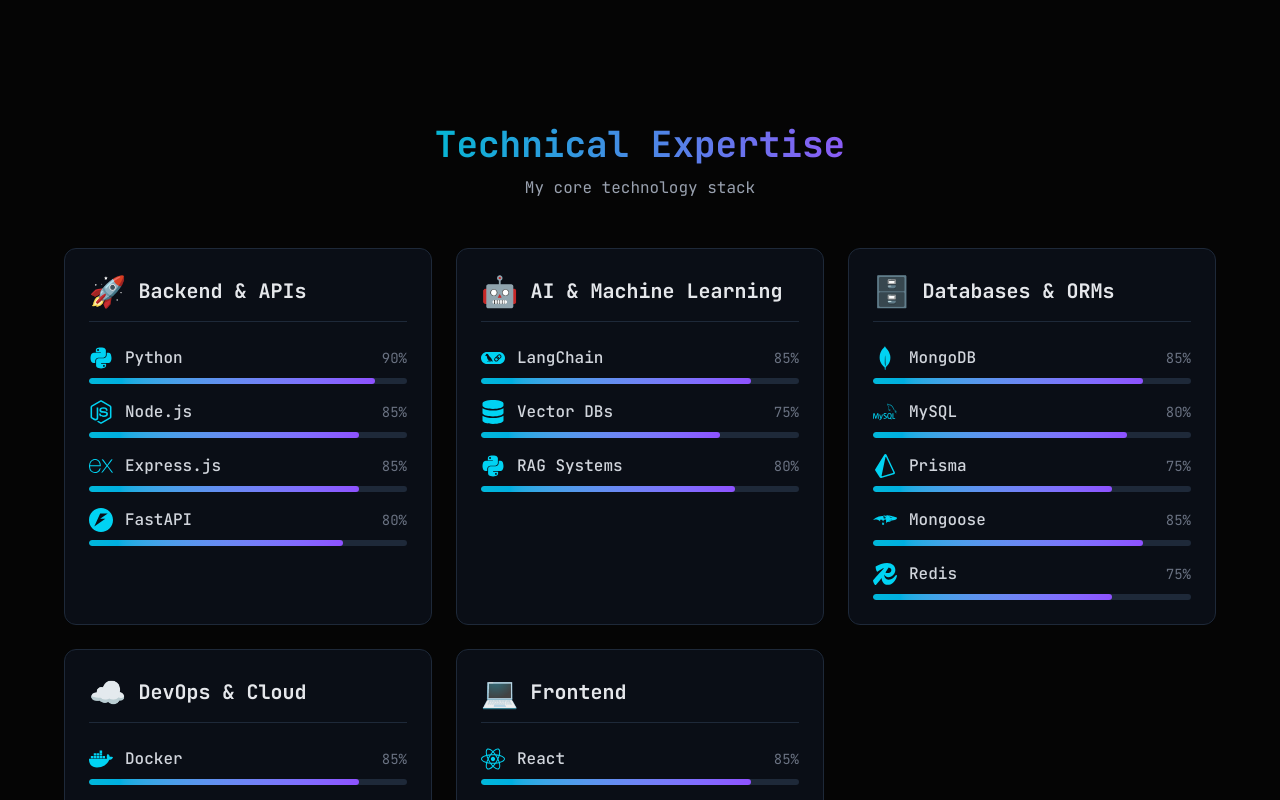
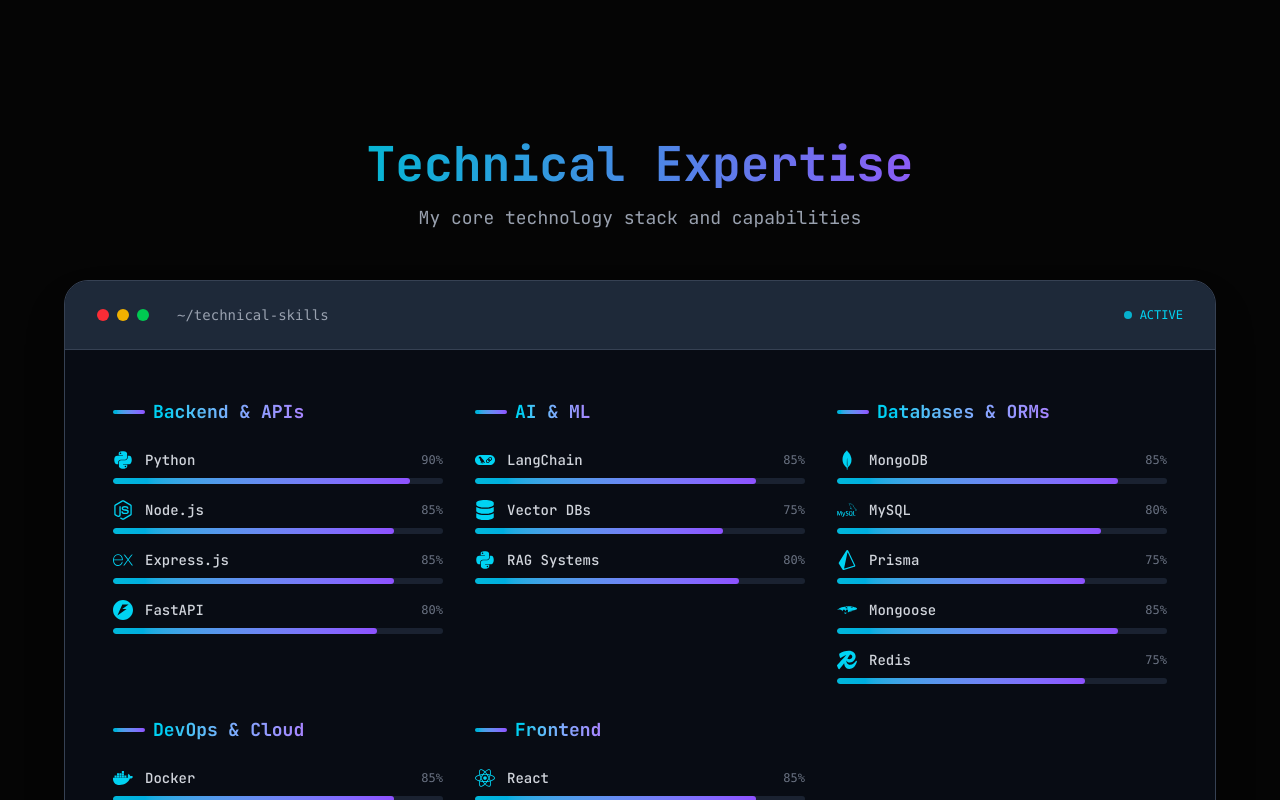
Before and after one commit to heyitsjatinbisht/jatin-portfolio, a React (Vite) app: page / in a window 1280 px wide. Shown: the part 740-1540 px from the top of the page. Built offline with nearby package versions, Linux system fonts and the light colour scheme.

Commit message:
feat: Implement animated Skills section component and global styles including custom cursor.

```diff
--- a/src/components/Skills.jsx
+++ b/src/components/Skills.jsx
@@ -29,7 +29,6 @@
   const skillCategories = [
     {
       title: "Backend & APIs",
-      icon: "🚀",
       skills: [
         { icon: <FaPython />, name: "Python", level: 90 },
         { icon: <FaNodeJs />, name: "Node.js", level: 85 },
@@ -38,8 +37,7 @@
       ],
     },
     {
-      title: "AI & Machine Learning",
-      icon: "🤖",
+      title: "AI & ML",
       skills: [
         { icon: <SiLangchain />, name: "LangChain", level: 85 },
         { icon: <FaDatabase />, name: "Vector DBs", level: 75 },
@@ -48,7 +46,6 @@
     },
     {
       title: "Databases & ORMs",
-      icon: "🗄️",
       skills: [
         { icon: <SiMongodb />, name: "MongoDB", level: 85 },
         { icon: <SiMysql />, name: "MySQL", level: 80 },
@@ -59,7 +56,6 @@
     },
     {
       title: "DevOps & Cloud",
-      icon: "☁️",
       skills: [
         { icon: <FaDocker />, name: "Docker", level: 85 },
         { icon: <FaAws />, name: "AWS", level: 75 },
@@ -68,7 +64,6 @@
     },
     {
       title: "Frontend",
-      icon: "💻",
       skills: [
         { icon: <FaReact />, name: "React", level: 85 },
         { icon: <SiTypescript />, name: "TypeScript", level: 80 },
@@ -78,36 +73,70 @@
   ];
 
   return (
-    <div className="max-w-[1200px] mx-auto my-16 px-6" id="skills">
-      <div className="mb-12 text-center">
-        <h2 className="text-4xl font-bold primary mb-3">Technical Expertise</h2>
-        <p className="text-gray-400">My core technology stack</p>
-      </div>
+    <div className="max-w-[1200px] mx-auto my-20 px-6" id="skills">
+      {/* Section Header */}
+      <motion.div
+        initial={{ opacity: 0, y: -20 }}
+        animate={isInView ? { opacity: 1, y: 0 } : {}}
+        transition={{ duration: 0.6 }}
+        className="mb-12 text-center"
+      >
+        <h2 className="text-5xl font-bold primary mb-4">Technical Expertise</h2>
+        <p className="text-gray-400 text-lg">
+          My core technology stack and capabilities
+        </p>
+      </motion.div>
 
+      {/* Main Panel Container */}
       <motion.div
         ref={ref}
         initial={{ opacity: 0, y: 50 }}
         animate={isInView ? { opacity: 1, y: 0 } : {}}
         transition={{ duration: 0.8 }}
-        className="grid grid-cols-1 md:grid-cols-2 lg:grid-cols-3 gap-6"
+        className="relative"
       >
+        {/* Panel Container */}
+        <div className="relative bg-gray-900 rounded-3xl border border-gray-700 shadow-2xl overflow-hidden">
+          {/* Panel Header with tech pattern */}
+          <div className="relative bg-gray-800 border-b border-gray-700 px-8 py-6">
+            <div className="flex items-center justify-between">
+              <div className="flex items-center gap-3">
+                <div className="flex gap-2">
+                  <div className="w-3 h-3 rounded-full bg-red-500"></div>
+                  <div className="w-3 h-3 rounded-full bg-yellow-500"></div>
+                  <div className="w-3 h-3 rounded-full bg-green-500"></div>
+                </div>
+                <span className="text-sm font-mono text-gray-400 ml-4">
+                  ~/technical-skills
+                </span>
+              </div>
+              <div className="flex items-center gap-2">
+                <div className="w-2 h-2 rounded-full bg-cyan-400 animate-pulse"></div>
+                <span className="text-xs font-mono text-cyan-400">ACTIVE</span>
+              </div>
+            </div>
+          </div>
+
+          {/* Panel Content - Skills Grid */}
+          <div className="p-8 md:p-12 bg-black/50">
+            <div className="grid grid-cols-1 md:grid-cols-2 lg:grid-cols-3 gap-8">
               {skillCategories.map((category, categoryIndex) => (
                 <motion.div
                   key={categoryIndex}
-            initial={{ opacity: 0, scale: 0.9 }}
-            animate={isInView ? { opacity: 1, scale: 1 } : {}}
-            transition={{ duration: 0.5, delay: categoryIndex * 0.1 }}
-            className="bg-gray-900/50 backdrop-blur-sm border border-gray-800 rounded-xl p-6 hover:border-cyan-500/50 transition-all duration-300 hover:shadow-lg hover:shadow-cyan-500/10"
+                  initial={{ opacity: 0, y: 20 }}
+                  animate={isInView ? { opacity: 1, y: 0 } : {}}
+                  transition={{ duration: 0.5, delay: categoryIndex * 0.15 }}
+                  className="space-y-4"
                 >
-            {/* Category Header */}
-            <div className="flex items-center gap-3 mb-6 pb-3 border-b border-gray-800">
-              <span className="text-3xl">{category.icon}</span>
-              <h3 className="text-xl font-bold text-gray-200">
+                  {/* Category Title */}
+                  <div className="flex items-center gap-2 mb-6">
+                    <div className="h-1 w-8 bg-gradient-to-r from-cyan-500 to-violet-500 rounded"></div>
+                    <h3 className="text-lg font-bold text-transparent bg-clip-text bg-gradient-to-r from-cyan-400 to-violet-400">
                       {category.title}
                     </h3>
                   </div>
 
-            {/* Skills List */}
+                  {/* Skills in this category */}
                   <div className="space-y-4">
                     {category.skills.map((skill, skillIndex) => (
                       <motion.div
@@ -115,31 +144,39 @@
                         initial={{ opacity: 0, x: -20 }}
                         animate={isInView ? { opacity: 1, x: 0 } : {}}
                         transition={{
-                    delay: categoryIndex * 0.1 + skillIndex * 0.05,
+                          delay: categoryIndex * 0.15 + skillIndex * 0.08,
                         }}
                         className="group"
                       >
-                  <div className="flex items-center gap-3 mb-2">
-                    <div className="text-2xl text-cyan-400 group-hover:scale-110 transition-transform">
+                        {/* Skill Name and Icon */}
+                        <div className="flex items-center justify-between mb-2">
+                          <div className="flex items-center gap-3">
+                            <div className="text-xl text-cyan-400 group-hover:scale-125 group-hover:text-violet-400 transition-all duration-300">
                               {skill.icon}
                             </div>
-                    <span className="text-gray-300 font-medium flex-1">
+                            <span className="text-gray-300 font-medium text-sm">
                               {skill.name}
                             </span>
-                    <span className="text-sm text-gray-500">
+                          </div>
+                          <span className="text-xs font-mono text-gray-500">
                             {skill.level}%
                           </span>
                         </div>
+
                         {/* Progress Bar */}
-                  <div className="h-1.5 bg-gray-800 rounded-full overflow-hidden">
+                        <div className="relative h-1.5 bg-gray-800/80 rounded-full overflow-hidden">
                           <motion.div
                             initial={{ width: 0 }}
-                      animate={isInView ? { width: `${skill.level}%` } : {}}
+                            animate={
+                              isInView ? { width: `${skill.level}%` } : {}
+                            }
                             transition={{
                               duration: 1,
-                        delay: categoryIndex * 0.1 + skillIndex * 0.05 + 0.3,
+                              delay:
+                                categoryIndex * 0.15 + skillIndex * 0.08 + 0.3,
+                              ease: "easeOut",
                             }}
-                      className="h-full bg-linear-to-r from-cyan-500 to-violet-500 rounded-full"
+                            className="h-full bg-gradient-to-r from-cyan-500 to-violet-500 rounded-full shadow-lg shadow-cyan-500/50"
                           />
                         </div>
                       </motion.div>
@@ -147,6 +184,20 @@
                   </div>
                 </motion.div>
               ))}
+            </div>
+          </div>
+
+          {/* Panel Footer */}
+          <div className="border-t border-gray-700 px-8 py-4 bg-gray-800">
+            <div className="flex items-center justify-between text-xs font-mono text-gray-500">
+              <span>Build: v2024.12</span>
+              <span className="flex items-center gap-2">
+                <div className="w-1.5 h-1.5 rounded-full bg-green-500"></div>
+                All Systems Operational
+              </span>
+            </div>
+          </div>
+        </div>
       </motion.div>
     </div>
   );
--- a/src/index.css
+++ b/src/index.css
@@ -144,3 +144,38 @@
 .shimmer-text:hover {
   animation: shimmer 5s linear infinite;
 }
+
+/* ==================== Custom Scrollbar Styles ==================== */
+
+/* Firefox */
+* {
+  scrollbar-width: thin;
+  scrollbar-color: #06b6d4 #1f2937;
+}
+
+/* Chrome, Edge, Safari */
+::-webkit-scrollbar {
+  width: 12px;
+  height: 12px;
+}
+
+::-webkit-scrollbar-track {
+  background: #111827;
+  border-radius: 10px;
+}
+
+::-webkit-scrollbar-thumb {
+  background: linear-gradient(180deg, #06b6d4, #8b5cf6);
+  border-radius: 10px;
+  border: 2px solid #111827;
+  transition: all 0.3s ease;
+}
+
+::-webkit-scrollbar-thumb:hover {
+  background: linear-gradient(180deg, #22d3ee, #a78bfa);
+  border-color: #1f2937;
+}
+
+::-webkit-scrollbar-corner {
+  background: #111827;
+}
```
Lines whose indentation alone changed are shown as unchanged.
